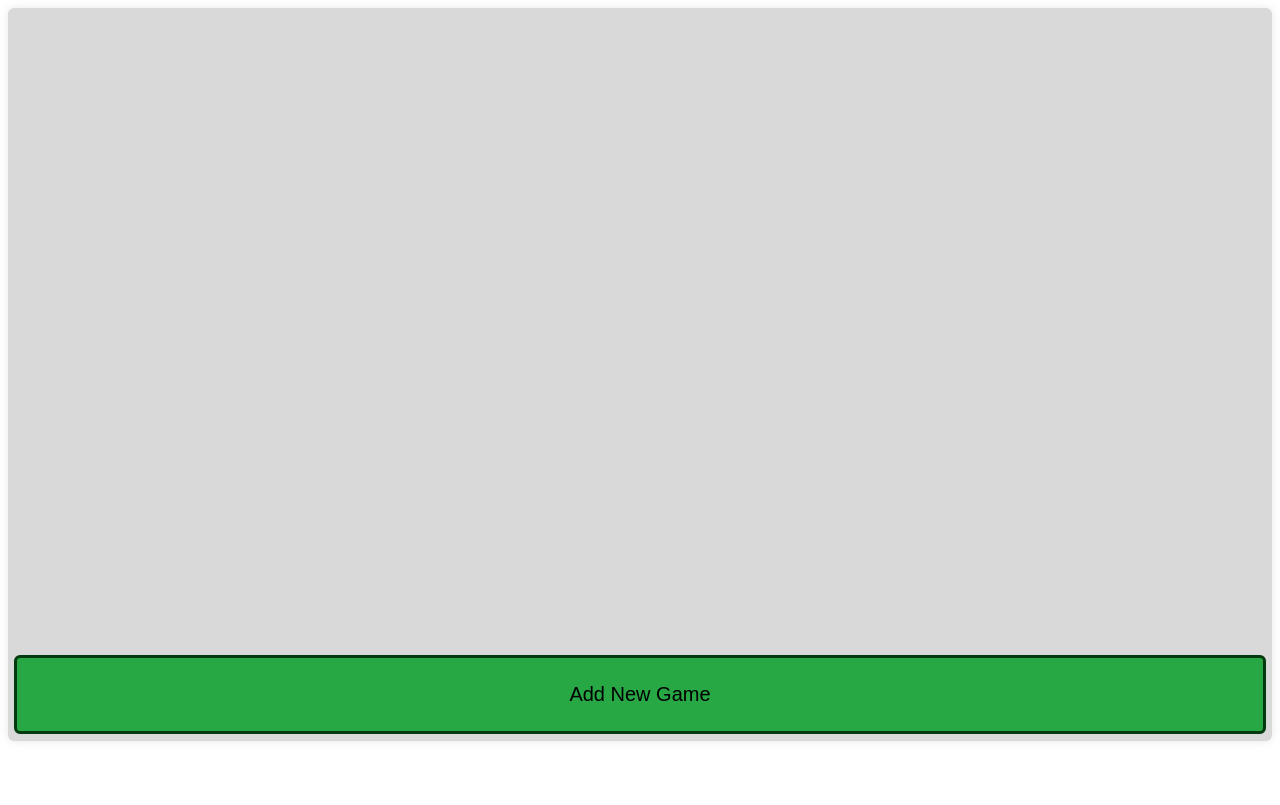
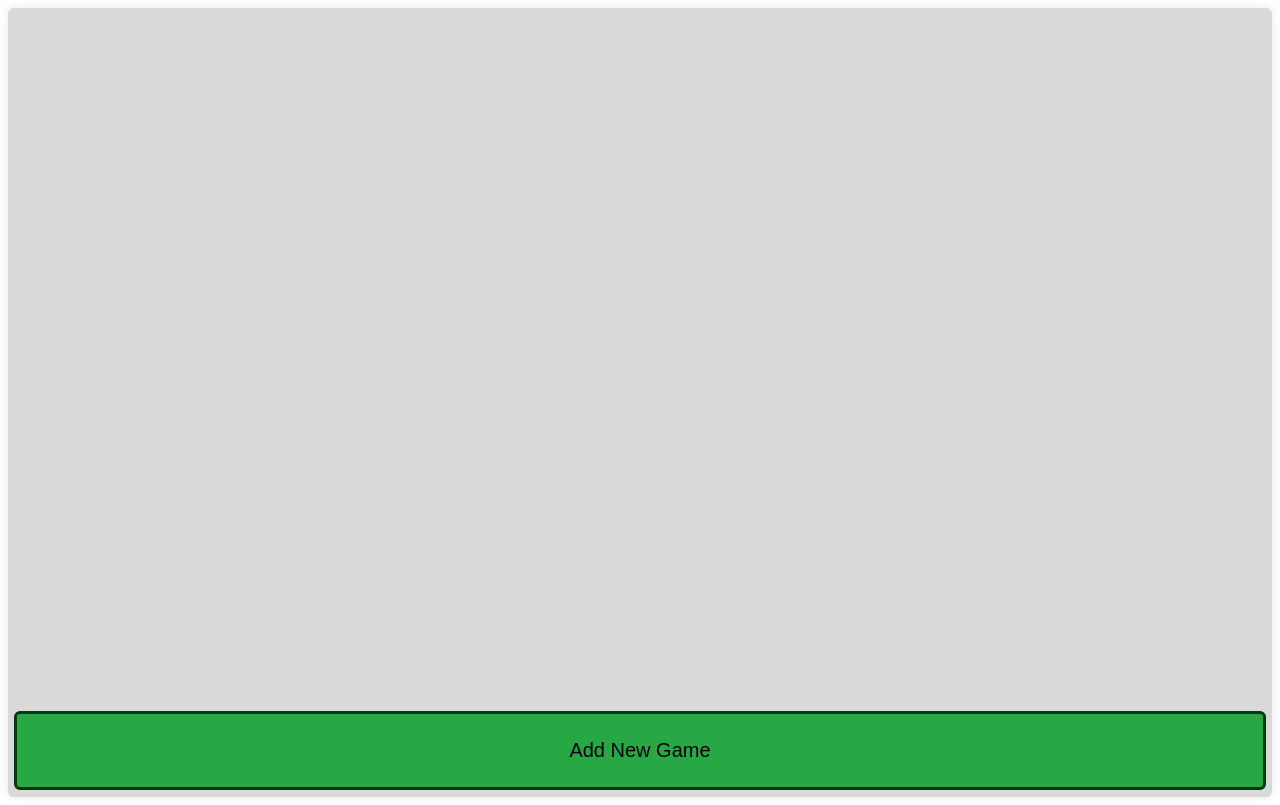
Before and after one commit to frosty656/poker_jester, a SvelteKit app: page / in a window 1280 px wide. Built offline with nearby package versions, Linux system fonts and the light colour scheme.

Commit message:
numeric inputs

```diff
--- a/src/routes/+page.svelte
+++ b/src/routes/+page.svelte
@@ -180,22 +180,6 @@ onMount(() => {
 		const value = localStorage.getItem(key);
 		const gameDetails = JSON.parse(value);
 		handHistory = gameDetails.handHistory ?? [];
-		// session.player = gameDetails.player;
-		// session.venue = gameDetails.venue;
-		// session.date = gameDetails.date;
-		// currentHand.position = handHistory['position'];
-		// currentHand.playerCount = handHistory.playerCount;
-		// currentHand.card1 = handHistory.card1;
-		// currentHand.card2 = handHistory.card2;
-		// currentHand.suited = handHistory.suited;
-		// currentHand.toCall = handHistory.toCall;
-		// currentHand.action = handHistory.action;
-		// currentHand.raiseAmount = handHistory.raiseAmount;
-		// currentHand.result = handHistory.result;
-		// currentHand.notes = handHistory.notes;
-		// currentHand.SB = handHistory.SB;
-		// currentHand.BB = handHistory.BB;
-		// currentHand.flag = handHistory.flag;
 		handReview = 1;
 		step = 7;
 	}
@@ -224,18 +208,13 @@ onMount(() => {
 			BB: currentHand.BB,
 			flag: currentHand.flag
 		});
-		// sessionValues.push({
-		// 	player: session.player,
-		// 	venue: session.venue,
-		// 	date: session.date
-		// })
 		const key = `${session.player} - ${session.venue} - ${session.date}`;
-		// const value = JSON.stringify({ session, handHistory });
 		const value = JSON.stringify({ handHistory });
 		localStorage.setItem(key, value);
 		currentHand.suited = 'Offsuit';
 		currentHand.card1 = null;
 		currentHand.card2 = null;
+		currentHand.toCall = currentHand.SB;
 		currentHand.notes = '';
 		currentHand.flag = 'No Flag';
 	}
@@ -474,7 +453,7 @@ onMount(() => {
 				</div>
 				<div class="side-by-side">
 						<label for="toCall">To call:</label>
-						<input id="toCall" type="text" bind:value={currentHand.toCall} />
+						<input id="toCall" type="text" inputmode="numeric" bind:value={currentHand.toCall} />
 				</div>
 				<div class="action">
 					{#each actions as action}
@@ -483,7 +462,7 @@ onMount(() => {
 				</div>
 				<div class="side-by-side">
 					<label for="raise-amount">Raise amount:</label>
-					<input id="raise-amount" type="text" bind:value={currentHand.raiseAmount} />
+					<input id="raise-amount" type="text" inputmode="numeric" bind:value={currentHand.raiseAmount} />
 				</div>
 
 <!-- RRRRRRR    EEEEEEEE   SSSSSSS  UU    UU  LL        TTTTTTTT -->
@@ -582,7 +561,7 @@ onMount(() => {
 /*  CCCCCCC   SSSSSSS   SSSSSSS  */
 
 		.container {
-			height: 90dvh;
+			height: 97dvh;
 			background: #D9D9D9;
 			border-radius: 6px;
 			box-shadow: 0 0 10px rgba(0, 0, 0, 0.1);
```
